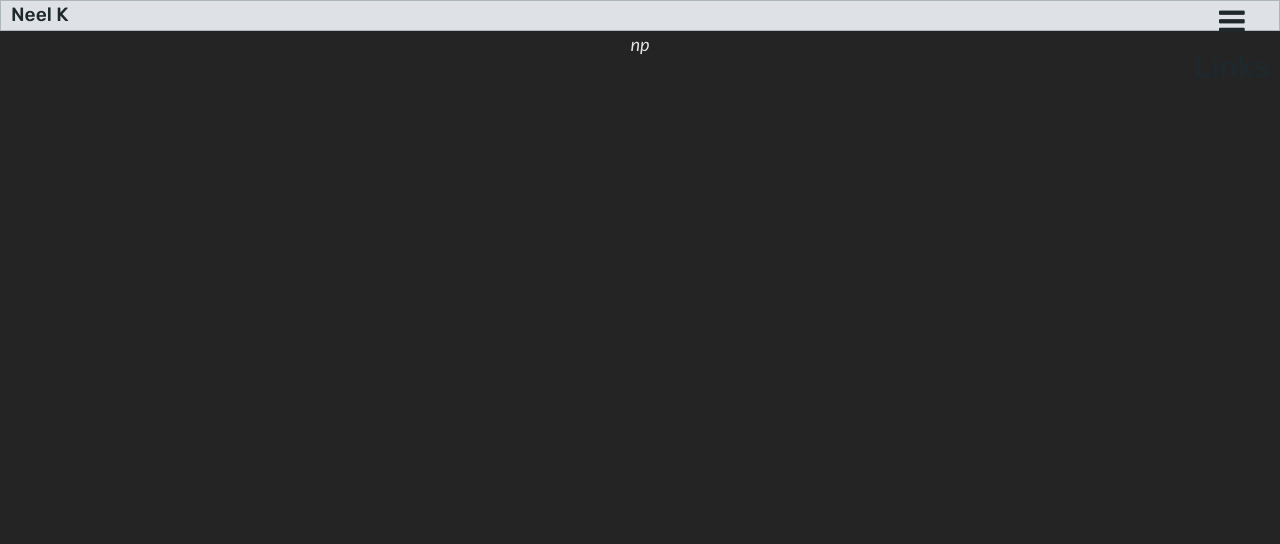
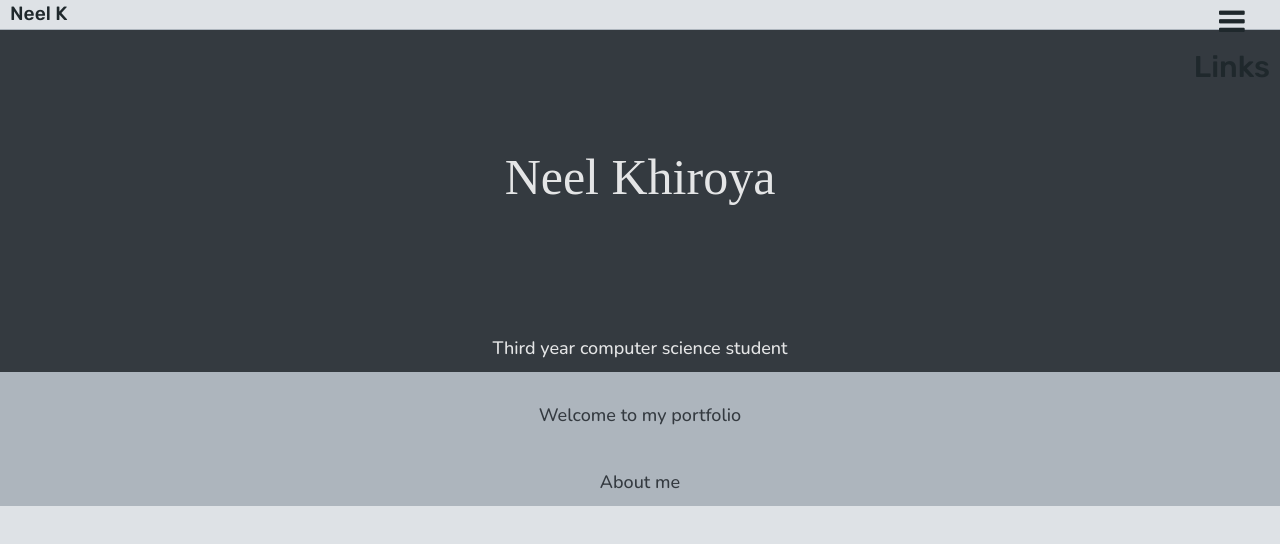
Before and after one commit to NeelthebigGuy/navbar_practice, a React (Vite) app: page / in a window 1280 px wide. Shown: the top 544 px of the page. Built offline with nearby package versions, Linux system fonts and the light colour scheme; a web font is replaced by a local one.

Commit message:
updated with title

```diff
--- a/src/componets/Home.jsx
+++ b/src/componets/Home.jsx
@@ -3,8 +3,30 @@ import './css/home.css'
 
 export default function Home() {
   return (
+    <>
     <div className='mycontainer'>
-        np
+        <div className=''>
+          <h1 className='mytitle bg-gradient-to-r from-indigo-400 to-cyan-400 text-transparent bg-clip-text'>
+            Neel Khiroya
+          </h1>
+        </div>
     </div>
+
+    <div className='mycontainer pt-8 pb-8 border-b border-[#ADB5BD]'>
+      Third year computer science student
+    </div>
+
+    <div className='contentcontainer'>
+      <div className='contenttitle'>
+        Welcome to my portfolio
+      </div>
+    </div>
+
+    <div className='contentcontainer'>
+        <div className=''>
+          About me
+        </div>
+    </div>
+    </>
   )
 }
--- a/src/componets/NavBar.jsx
+++ b/src/componets/NavBar.jsx
@@ -1,7 +1,20 @@
 import {React, useState} from 'react'
+import { motion } from 'framer-motion';
 
 import './css/navbar.css'
 
+
+function ReactiveLinks(props){
+
+    return (
+        <motion.a href={props.link} className='p-2'
+        whileHover={{scale:1.01}}>
+            {props.name}
+
+        </motion.a>
+    )
+
+}
 
 
 export default function NavBar() {
@@ -15,7 +28,7 @@ export default function NavBar() {
         }
         else{
             setOpen(1)
-            document.getElementById("myDropDown").style.height = "250px";
+            document.getElementById("myDropDown").style.height = "208px";
         }
     }
 
@@ -32,9 +45,10 @@ export default function NavBar() {
 
     <div id='myDropDown' className='dropdown' onMouseLeave={toggleDropDown}>
         <div className='flex flex-col gap-2 p-2'>
-            <a href='' className='p-2'>TEST</a>
-            <a href='' className='p-2'>TEST</a>
-            <a href='' className='p-2'>TEST</a>
+            <ReactiveLinks link="https://github.com/NeelthebigGuy" name="GitHub"/>
+            <ReactiveLinks link="" name="LinkedIn"/>
+            <ReactiveLinks link="" name="Instagram"/>
+            <ReactiveLinks link="mailto:neel@khiroya.ca" name="Email me"/>
         </div>
     </div>
 
--- a/src/componets/css/home.css
+++ b/src/componets/css/home.css
@@ -1,14 +1,36 @@
 @import url('https://fonts.googleapis.com/css2?family=Edu+TAS+Beginner:wght@500&family=Lato:ital@1&display=swap');
+@import url('https://fonts.googleapis.com/css2?family=Nunito:wght@500&display=swap');
 
 .mycontainer{
+    background-color: #343A40;
     display: flex;
     width: 100%;
     justify-content: center;
     text-align: center;
-    font-family: 'Lato', sans-serif;
+    font-family: 'Nunito', sans-serif;
     font-size: large;
+    padding: 10px 0;
 }
 
 .mytitle{
     font-family: 'Edu TAS Beginner', cursive;
+    font-size: 50px;
+    padding: 50px 0;
+    margin: 50px 0;
 }
+
+.contentcontainer{
+    background-color: #ADB5BD;
+    color: #343A40;
+    display: flex;
+    width: 100%;
+    justify-content: center;
+    text-align: center;
+    font-family: 'Nunito', sans-serif;
+    font-size: large;
+    padding: 10px 0;
+}
+
+.contenttitle{
+    padding: 20px 0;
+}
--- a/src/componets/css/navbar.css
+++ b/src/componets/css/navbar.css
@@ -11,7 +11,7 @@
 
 .navbar{
     background-color: #DEE2E6;
-    border: 1px solid #ADB5BD;
+    border-bottom: 1px solid #ADB5BD;
     display: flex;
     justify-content: space-between;
     color: #1f282c;
--- a/src/index.css
+++ b/src/index.css
@@ -5,7 +5,7 @@
 :root {
   color-scheme: light dark;
   color: rgba(255, 255, 255, 0.87);
-  background-color: #242424;
+  background-color: #DEE2E6;
 
   font-synthesis: none;
   text-rendering: optimizeLegibility;
```
